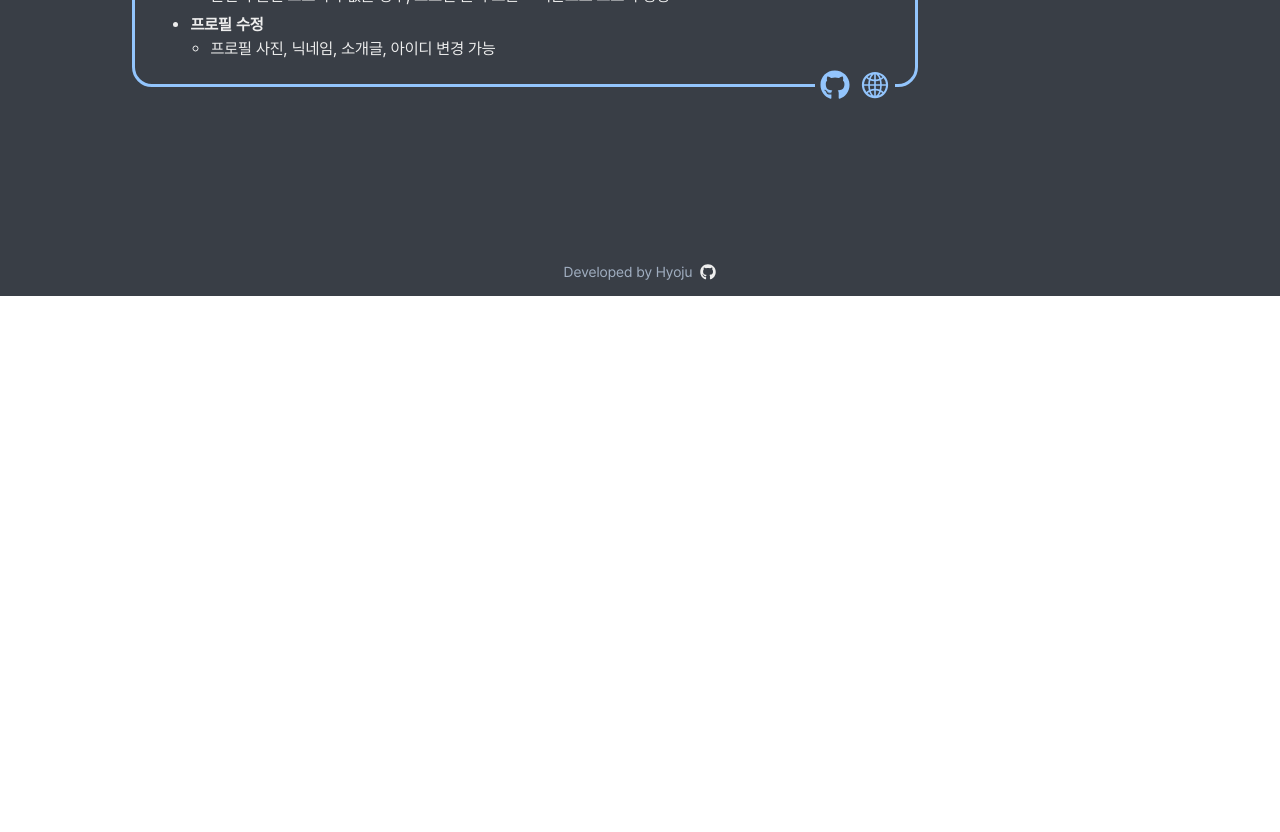
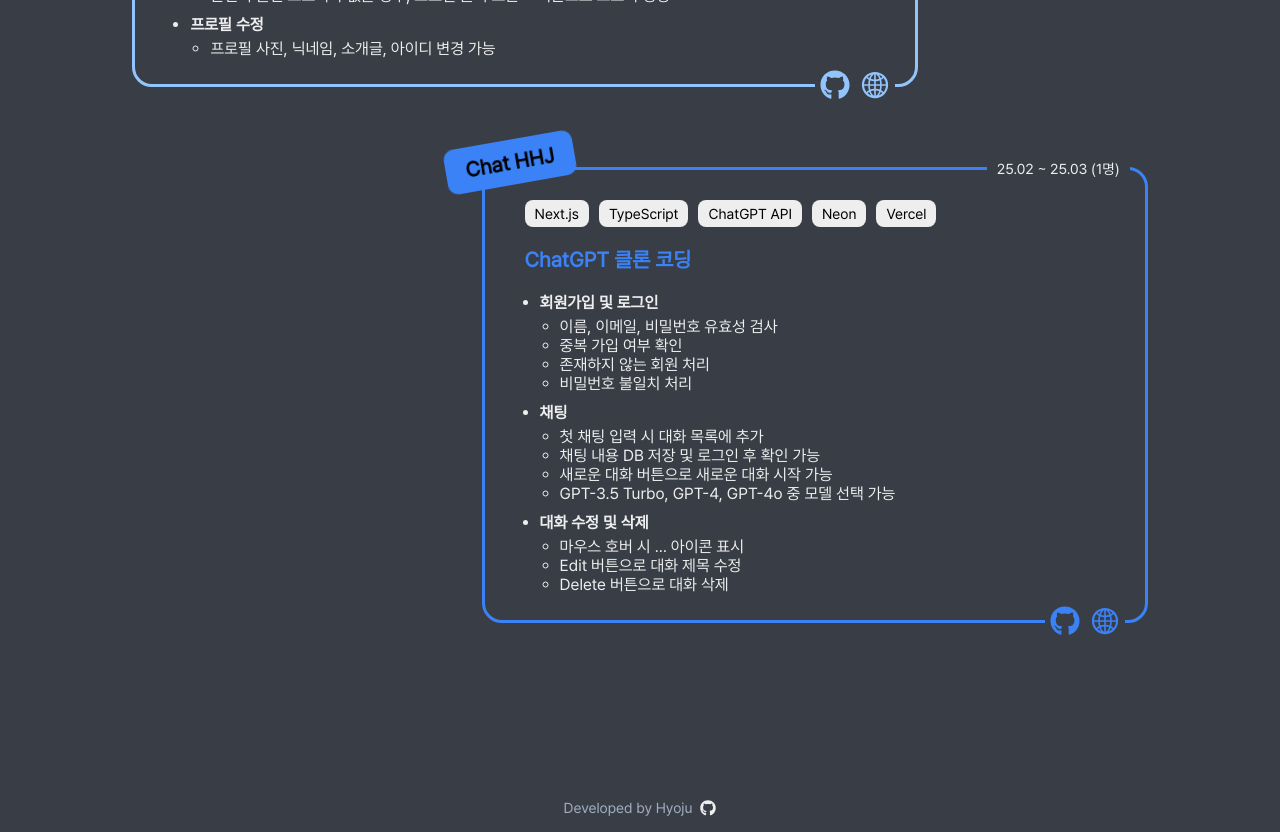
Before and after one commit to hjoo830/portfolio, a React (Create React App) app: page / in a window 1280 px wide. Shown: the part 5400-6232 px from the top of the page. Before the commit the page ends 5696 px from the top, so only its background shows below. Built offline with nearby package versions, Linux system fonts and the light colour scheme; a web font is replaced by a local one.

Commit message:
✨ Feat: Update projects data

```diff
--- a/src/data/projects.js
+++ b/src/data/projects.js
@@ -281,7 +281,7 @@
     date: "24.07 ~ 24.08 (1명)",
     techStack: ["React", "SMTP", "SHA256", "AWS", "MySQL", "AWS Lambda"],
     githubUrl: "https://github.com/hjoo830/inbestpharm",
-    websiteUrl: "http://inbestpharm.s3-website.ap-northeast-2.amazonaws.com/",
+    websiteUrl: "",
     content: [
       {
         function: "회사 소개",
@@ -355,4 +355,40 @@
       },
     ],
   },
+  {
+    name: "Chat HHJ",
+    title: "ChatGPT 클론 코딩",
+    date: "25.02 ~ 25.03 (1명)",
+    techStack: ["Next.js", "TypeScript", "ChatGPT API", "Neon", "Vercel"],
+    githubUrl: "https://github.com/hjoo830/nextjs-chatgpt-clone",
+    websiteUrl: "https://nextjs-chatgpt-clone-ebon.vercel.app/",
+    content: [
+      {
+        function: "회원가입 및 로그인",
+        descriptions: [
+          "이름, 이메일, 비밀번호 유효성 검사",
+          "중복 가입 여부 확인",
+          "존재하지 않는 회원 처리",
+          "비밀번호 불일치 처리",
+        ],
+      },
+      {
+        function: "채팅",
+        descriptions: [
+          "첫 채팅 입력 시 대화 목록에 추가",
+          "채팅 내용 DB 저장 및 로그인 후 확인 가능",
+          "새로운 대화 버튼으로 새로운 대화 시작 가능",
+          "GPT-3.5 Turbo, GPT-4, GPT-4o 중 모델 선택 가능",
+        ],
+      },
+      {
+        function: "대화 수정 및 삭제",
+        descriptions: [
+          "마우스 호버 시 … 아이콘 표시",
+          "Edit 버튼으로 대화 제목 수정",
+          "Delete 버튼으로 대화 삭제",
+        ],
+      },
+    ],
+  },
 ];
```
